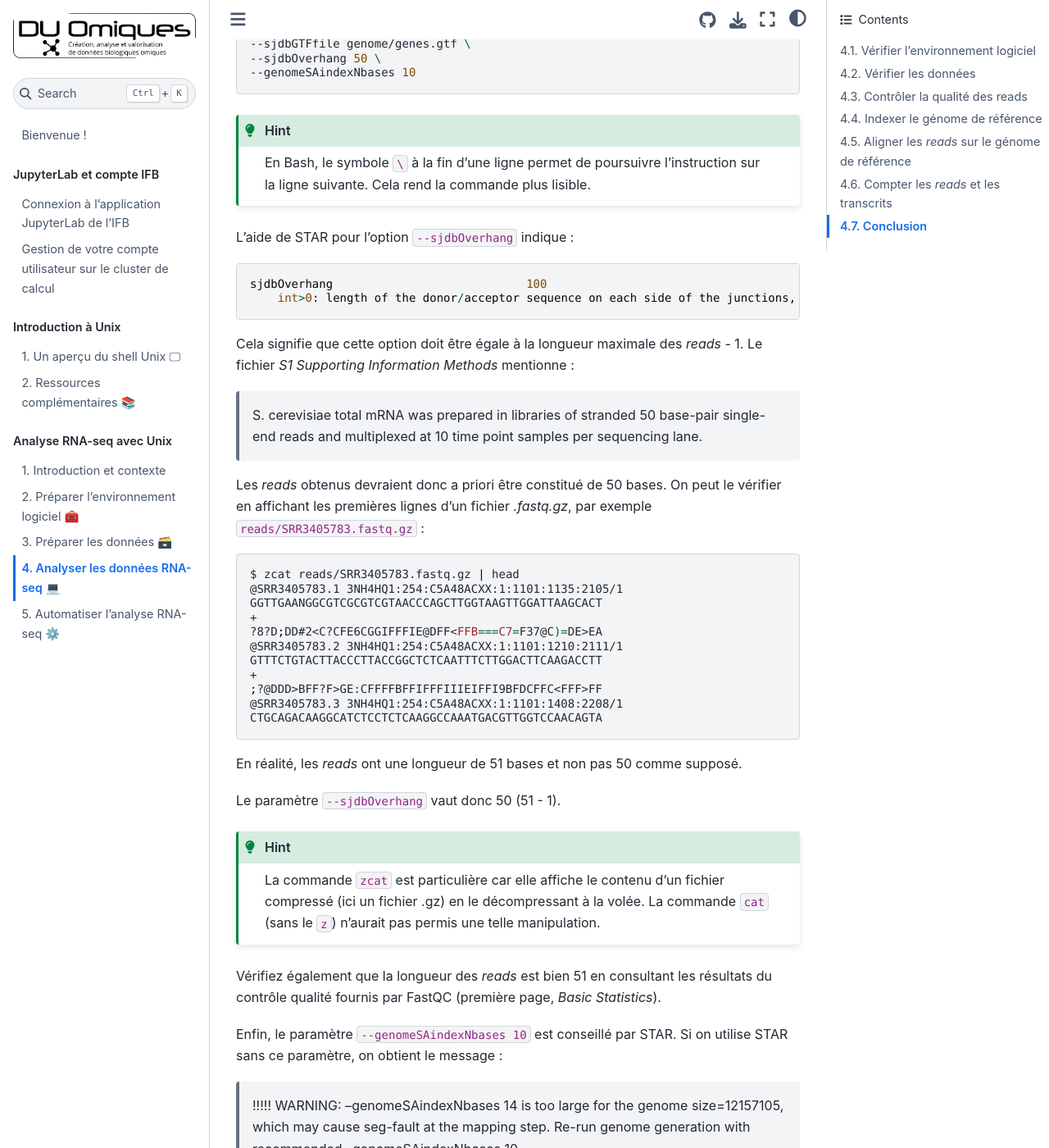
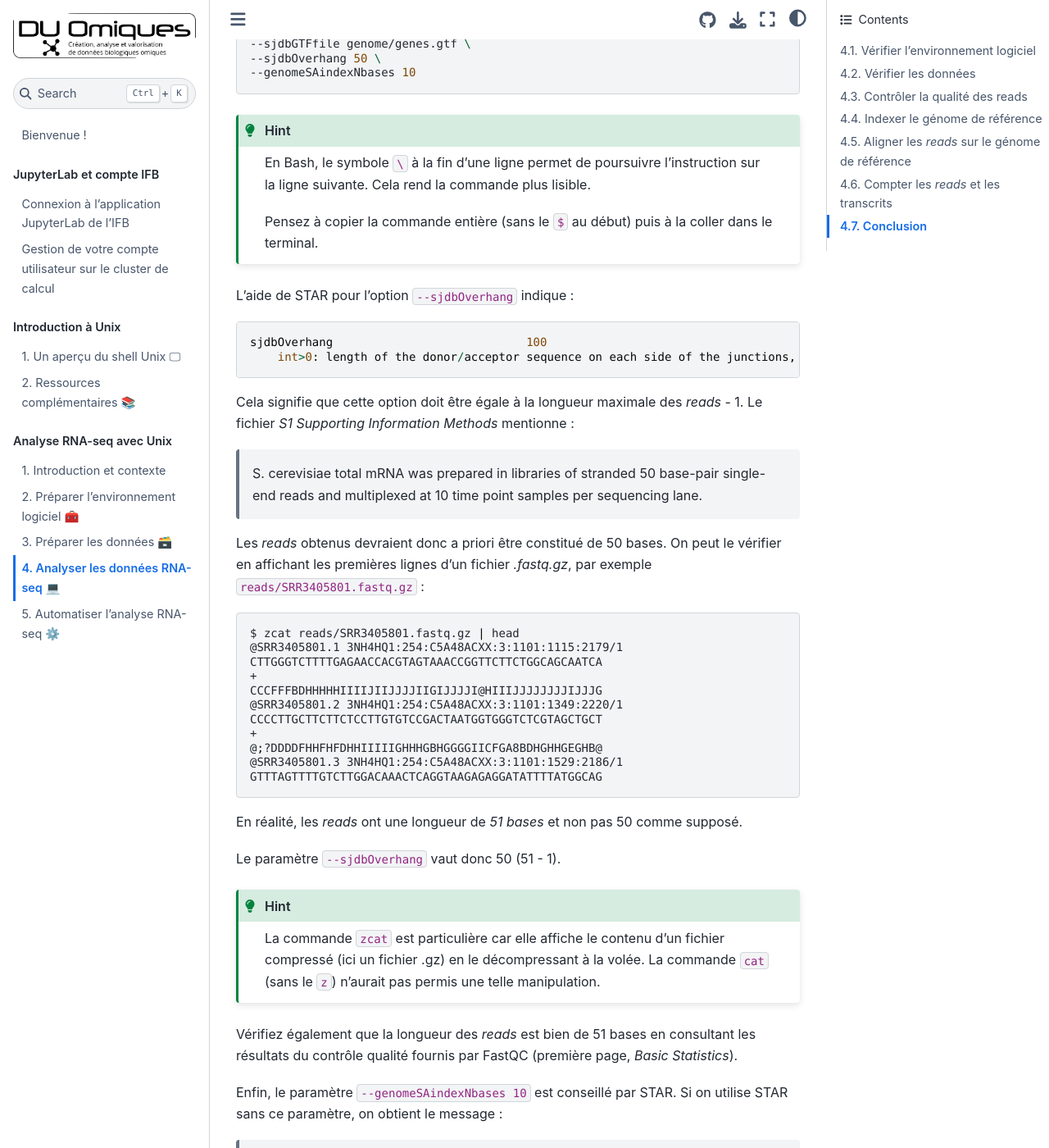
Before and after one commit to pierrepo/unix-tutorial, a Jupyter Book: the page built from content/tuto2/3_analyser.md, in a window 1280 px wide and 1400 px high, scrolled down 2111 px. Shown: the whole window at 82% size. Built offline with Jupyter Book 1.0.4 settings and Sphinx 7.4.7 and the Sphinx Book theme 1.1.4, drawn with Linux system fonts in a browser that asks for light colours; some of the changed text lies outside the part shown.

Commit message:
Update data analysis

````diff
--- a/content/tuto2/3_analyser.md
+++ b/content/tuto2/3_analyser.md
@@ -4,31 +4,33 @@
 ```
 
 Dans cette partie, nous allons analyser manuellement, étape par étape, les données RNA-seq de *S. cerevisiae*.
+
 ## Vérifier l'environnement logiciel
 
 Si cela n'est pas déjà fait, chargez les outils nécessaires à l'analyse des données RNA-seq :
 
 ```bash
-$ module load sra-tools fastqc star htseq cufflinks samtools
+$ module load sra-tools/2.11.0 fastqc/0.11.9 star/2.7.10b htseq/0.13.5 cufflinks/2.2.1 samtools/1.15.1
 ```
 
 ## Vérifier les données
 
-Déplacez-vous ensuite dans le répertoire : `/shared/projects/202304_duo/$USER/rnaseq`.
+Déplacez-vous ensuite dans le répertoire : `/shared/projects/2501_duo/$USER/rnaseq`.
 
 Vous devriez obtenir l'arborescence suivante :
 
 ```bash
 $ tree
-.
 ├── genome
 │   ├── genes.gtf
 │   └── genome.fa
-└── reads
-    ├── SRR3405783.fastq.gz
-    ├── SRR3405784.fastq.gz
-    └── SRR3405785.fastq.gz
+├── reads
+│   ├── SRR3405801.fastq.gz
+│   ├── SRR3405802.fastq.gz
+│   └── SRR3405804.fastq.gz
+[...]
 ```
+
 ## Contrôler la qualité des reads
 
 Créez le répertoire `reads_qc` qui va contenir les fichiers produits par le contrôle qualité des fichiers *fastq.gz* :
@@ -40,17 +42,17 @@ $ mkdir -p reads_qc
 Lancez FastQC avec la commande :
 
 ```bash
-$ fastqc reads/SRR3405783.fastq.gz --outdir reads_qc
+$ fastqc reads/SRR3405801.fastq.gz --outdir reads_qc
 ```
 
-FastQC va produire deux fichiers (un fichier avec l’extension `.html` et un autre avec l’extension `.zip`) dans le répertoire `reads_qc`. Si par exemple, vous avez analysé le fichier `reads/SRR3405783.fastq.gz`, vous obtiendrez les fichiers `reads_qc/SRR3405783_fastqc.html` et `reads_qc/SRR3405783_fastqc.zip`.
+FastQC va produire deux fichiers (un fichier avec l’extension `.html` et un autre avec l’extension `.zip`) dans le répertoire `reads_qc`. Si par exemple, vous avez analysé le fichier `reads/SRR3405801.fastq.gz`, vous obtiendrez les fichiers `reads_qc/SRR3405801_fastqc.html` et `reads_qc/SRR3405801_fastqc.zip`.
 
 Depuis l'explorateur de fichiers de JupyterLab, déplacez-vous dans le répertoire `reads_qc`, puis double-cliquez sur le fichier `.html` ainsi créé. Le rapport d'analyse créé par FastQC va alors s'ouvrir dans un nouvel onglet de JupyterLab.
 
 
 ## Indexer le génome de référence
 
-L’indexation du génome de référence est une étape indispensable pour accélérer l’alignement des reads sur le génome. Elle consiste à créer une sorte d'annuaire du génome de référence.
+L’indexation du génome de référence est une étape indispensable pour accélérer l’alignement des *reads* sur le génome. Elle consiste à créer une sorte « d'annuaire » du génome de référence.
 
 Dans un terminal, créez le répertoire `genome_index` qui contiendra les index du génome de référence :
 
@@ -71,6 +73,8 @@ $ STAR --runMode genomeGenerate \
 
 ```{hint}
 En Bash, le symbole `\` à la fin d'une ligne permet de poursuivre l'instruction sur la ligne suivante. Cela rend la commande plus lisible.
+
+Pensez à copier la commande entière (sans le `$` au début) puis à la coller dans le terminal.
 ```
 
 L'aide de STAR pour l'option `--sjdbOverhang` indique :
@@ -84,23 +88,23 @@ Cela signifie que cette option doit être égale à la longueur maximale des *re
 
 > S. cerevisiae total mRNA was prepared in libraries of stranded 50 base-pair single-end reads and multiplexed at 10 time point samples per sequencing lane.
 
-Les *reads* obtenus devraient donc a priori être constitué de 50 bases. On peut le vérifier en affichant les premières lignes d'un fichier *.fastq.gz*, par exemple `reads/SRR3405783.fastq.gz` :
+Les *reads* obtenus devraient donc a priori être constitué de 50 bases. On peut le vérifier en affichant les premières lignes d'un fichier *.fastq.gz*, par exemple `reads/SRR3405801.fastq.gz` :
 
 ```bash
-$ zcat reads/SRR3405783.fastq.gz | head
-@SRR3405783.1 3NH4HQ1:254:C5A48ACXX:1:1101:1135:2105/1
-GGTTGAANGGCGTCGCGTCGTAACCCAGCTTGGTAAGTTGGATTAAGCACT
+$ zcat reads/SRR3405801.fastq.gz | head
+@SRR3405801.1 3NH4HQ1:254:C5A48ACXX:3:1101:1115:2179/1
+CTTGGGTCTTTTGAGAACCACGTAGTAAACCGGTTCTTCTGGCAGCAATCA
 +
-?8?D;DD#2<C?CFE6CGGIFFFIE@DFF<FFB===C7=F37@C)=DE>EA
-@SRR3405783.2 3NH4HQ1:254:C5A48ACXX:1:1101:1210:2111/1
-GTTTCTGTACTTACCCTTACCGGCTCTCAATTTCTTGGACTTCAAGACCTT
+CCCFFFBDHHHHHIIIIJIIJJJJIIGIJJJJI@HIIIJJJJJJJJIJJJG
+@SRR3405801.2 3NH4HQ1:254:C5A48ACXX:3:1101:1349:2220/1
+CCCCTTGCTTCTTCTCCTTGTGTCCGACTAATGGTGGGTCTCGTAGCTGCT
 +
-;?@DDD>BFF?F>GE:CFFFFBFFIFFFIIIEIFFI9BFDCFFC<FFF>FF
-@SRR3405783.3 3NH4HQ1:254:C5A48ACXX:1:1101:1408:2208/1
-CTGCAGACAAGGCATCTCCTCTCAAGGCCAAATGACGTTGGTCCAACAGTA
+@;?DDDDFHHFHFDHHIIIIIGHHHGBHGGGGIICFGA8BDHGHHGEGHB@
+@SRR3405801.3 3NH4HQ1:254:C5A48ACXX:3:1101:1529:2186/1
+GTTTAGTTTTGTCTTGGACAAACTCAGGTAAGAGAGGATATTTTATGGCAG
 ```
 
-En réalité, les *reads* ont une longueur de 51 bases et non pas 50 comme supposé.
+En réalité, les *reads* ont une longueur de *51 bases* et non pas 50 comme supposé.
 
 Le paramètre `--sjdbOverhang` vaut donc 50 (51 - 1).
 
@@ -108,7 +112,7 @@ Le paramètre `--sjdbOverhang` vaut donc 50 (51 - 1).
 La commande `zcat` est particulière car elle affiche le contenu d'un fichier compressé (ici un fichier .gz) en le décompressant à la volée. La commande `cat` (sans le `z`) n'aurait pas permis une telle manipulation.
 ```
 
-Vérifiez également que la longueur des *reads* est bien 51 en consultant les résultats du contrôle qualité fournis par FastQC (première page, *Basic Statistics*).
+Vérifiez également que la longueur des *reads* est bien de 51 bases en consultant les résultats du contrôle qualité fournis par FastQC (première page, *Basic Statistics*).
 
 Enfin, le paramètre `--genomeSAindexNbases 10` est conseillé par STAR. Si on utilise STAR sans ce paramètre, on obtient le message :
 
@@ -143,11 +147,11 @@ $ STAR --runThreadN 1 \
 --genomeDir genome_index \
 --sjdbGTFfile genome/genes.gtf \
 --readFilesCommand zcat \
---readFilesIn reads/SRR3405783.fastq.gz \
+--readFilesIn reads/SRR3405801.fastq.gz \
 --outFilterType BySJout \
 --alignIntronMin 10 \
 --alignIntronMax 3000 \
---outFileNamePrefix reads_map/SRR3405783_ \
+--outFileNamePrefix reads_map/SRR3405801_ \
 --outFilterIntronMotifs RemoveNoncanonical \
 --outSAMtype BAM Unsorted
 ```
````
